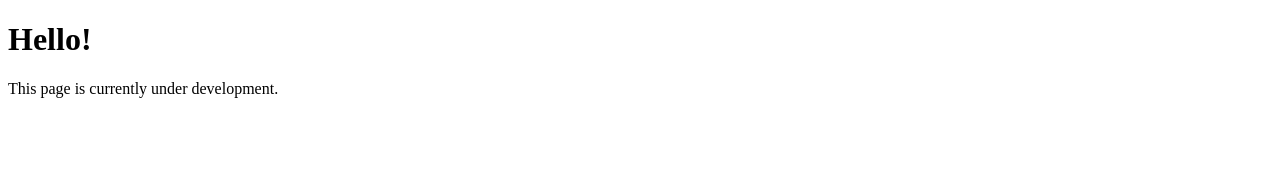
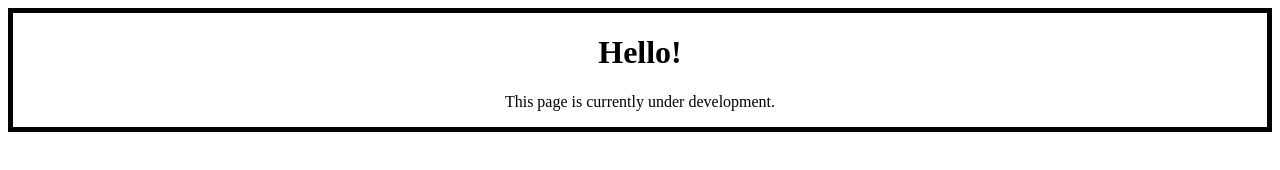
Before and after one commit to gasbarrg/gasbarrg.github.io, a plain HTML site: page index.html in a window 1280 px wide. Drawn offline with Linux system fonts and the light colour scheme.

Commit message:
Update index.html

```diff
--- a/index.html
+++ b/index.html
@@ -1,7 +1,7 @@
 <!DOCTYPE html>
 <html>
 <head>
-<link rel="stylesheet" type="text/css" href="style.css" media=”screen” />
+<link rel="stylesheet" type="text/css" href="style.css"/>
 </head>
 <body>
   <div class = "center">
```
